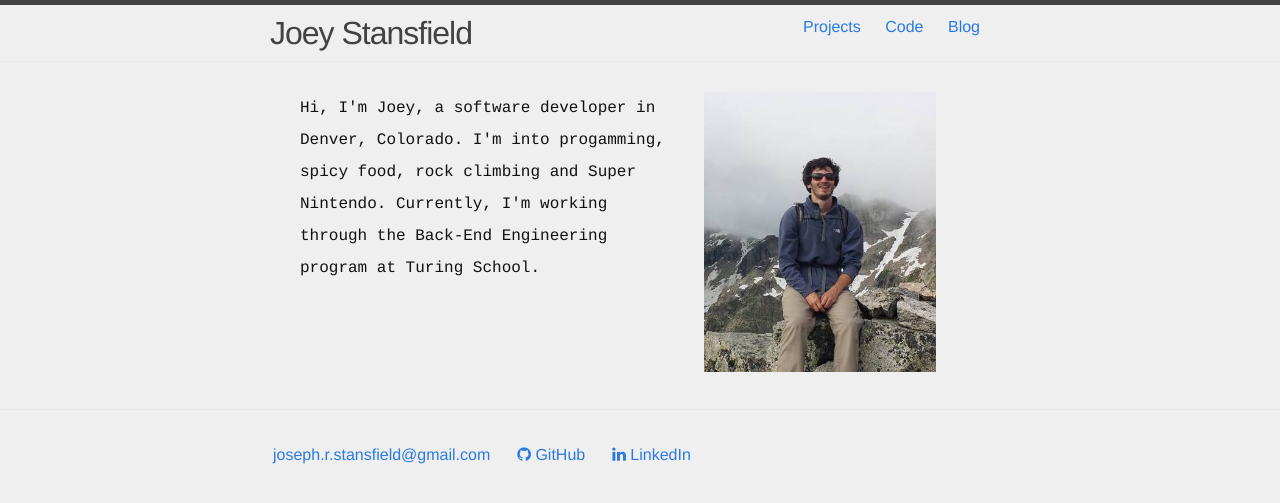
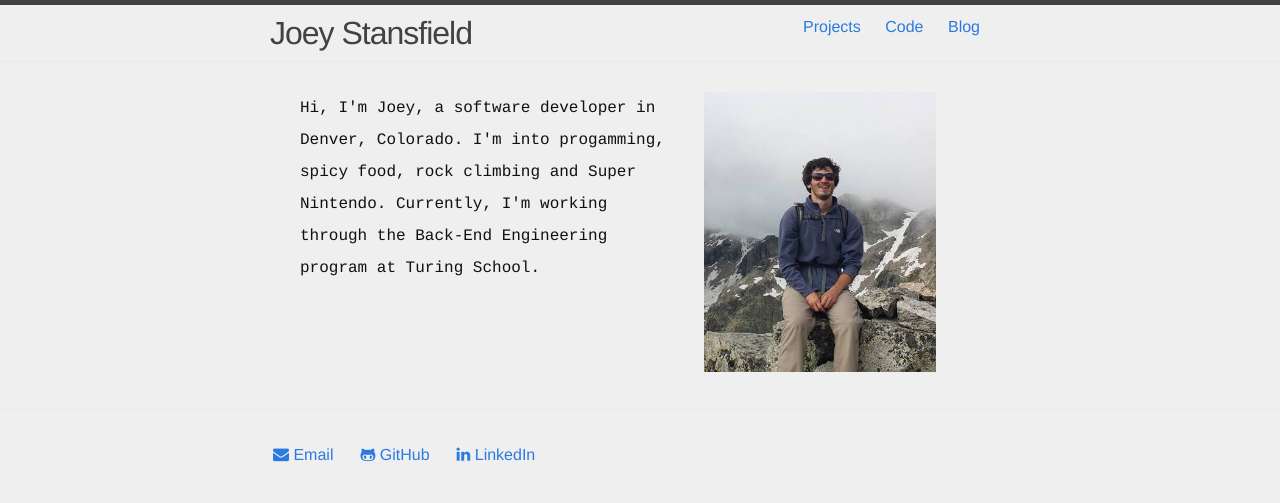
Before and after one commit to JStans12/JStans12.github.io, a Jekyll site: the page built from index.html, in a window 1280 px wide. Shown: the top 503 px of the page. Built offline with Jekyll 4.4.1, drawn with Linux system fonts in a browser that asks for light colours; nearby versions of some CDN libraries.

Commit message:
added better main icon

```diff
--- a/_layouts/default.html
+++ b/_layouts/default.html
@@ -32,27 +32,29 @@
       <div class="wrapper">
         <table>
 
-          <td><a href="mailto:joseph.r.stansfield@gmail.com"> {{ site.email }}</a></td>
+          <!-- <td><a href="mailto:joseph.r.stansfield@gmail.com"> {{ site.email }}</a></td> -->
+
+          <td>
+            <a href="mailto:joseph.r.stansfield@gmail.com">
+              <i class="fa fa-envelope"></i> Email
+            </a>
+          </td>
 
           <td class="spacer">
 
-          {% if site.github_username %}
             <td>
               <a href="https://github.com/{{ site.github_username }}">
-                <i class="fa fa-github"></i> GitHub
+                <i class="fa fa-github-alt"></i> GitHub
               </a>
             </td>
-          {% endif %}
 
           <td class="spacer">
 
-          {% if site.linkedin_username %}
             <td>
               <a href="https://linkedin.com/in/{{ site.linkedin_username }}">
                 <i class="fa fa-linkedin"></i> LinkedIn
               </a>
             </td>
-          {% endif %}
 
         </table>
       </div>
```
